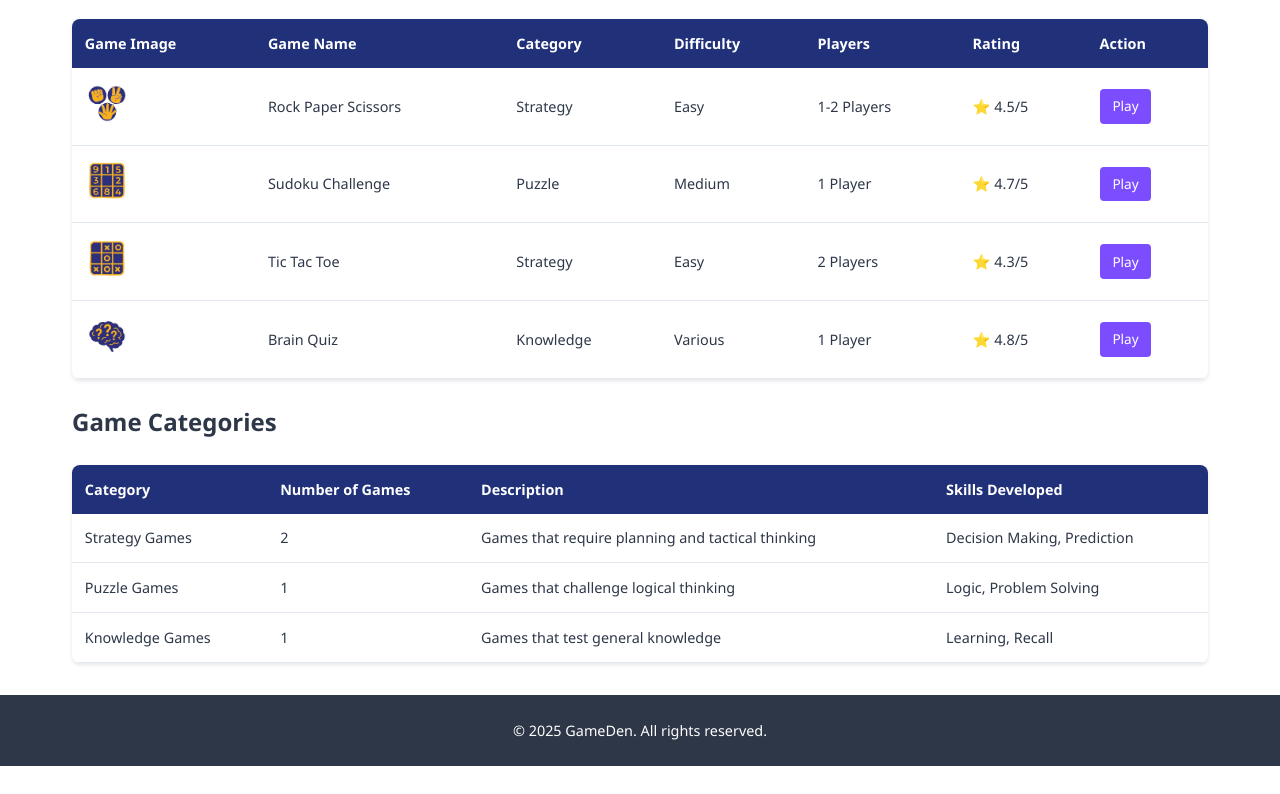
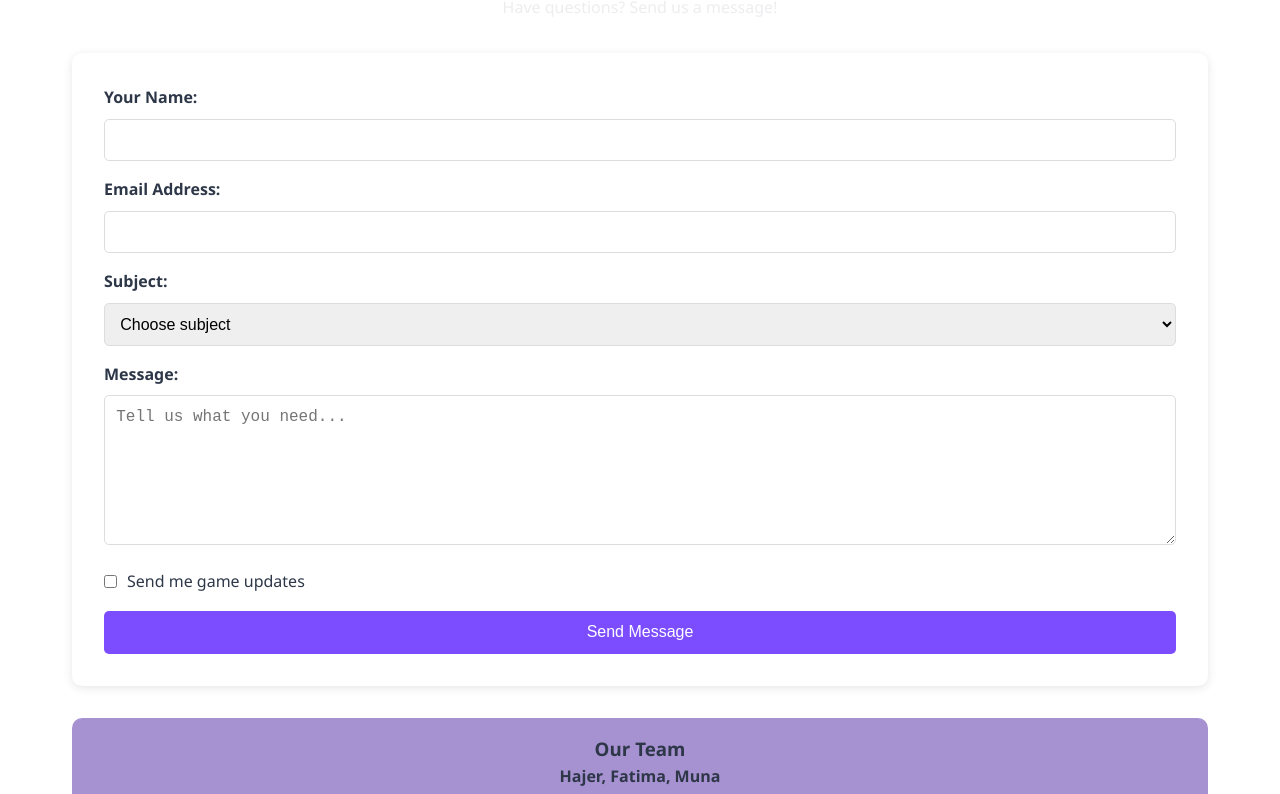
Before and after one commit to Hajer69/GameDen, a plain HTML site: page part2/games.html in a window 1280 px wide. Shown: the part 113-907 px from the top of the page. Before the commit the page ends 879 px from the top, so only its background shows below. Drawn offline with Linux system fonts and the light colour scheme.

Commit message:
Update games.html

```diff
--- a/part2/games.html
+++ b/part2/games.html
@@ -3,8 +3,80 @@
 <head>
     <meta charset="UTF-8">
     <meta name="viewport" content="width=device-width, initial-scale=1.0">
-    <title>All Games - GameDen</title>
+    <meta name="description" content="Have fun with GameDen, Play interactive online games! Challenge yourself with Sudoku, Rock Paper Scissors, and many more games.">
+    <title>Contact Us - GameDen</title>
     <link rel="stylesheet" href="style.css">
+    <style>
+
+
+        .contact-header {
+            color: #ededef;
+            text-align: center;
+            margin-bottom: 2rem;
+
+
+        }
+
+        .contact-form {
+
+            background: white;
+            padding: 2rem;
+            border-radius: 10px;
+            box-shadow: 0 2px 10px rgba(0,0,0,0.1);
+        }
+
+        .form-group {
+            margin-bottom: 1rem;
+        }
+
+        .form-label {
+            display: block;
+            margin-bottom: 0.5rem;
+            font-weight: bold;
+        }
+
+        .form-control {
+            width: 100%;
+            padding: 0.7rem;
+            border: 1px solid #ddd;
+            border-radius: 5px;
+            font-size: 1rem;
+            transition: 0.3;
+        }
+        .form-control:hover {
+            border-color: rgb(97, 84, 213);
+            box-shadow: 0 0 8px rgb(97, 84, 213);
+
+        }
+
+        textarea.form-control {
+            height: 150px;
+            resize: vertical;
+        }
+
+        .submit-btn {
+            background: #7C4DFF;
+            color: white;
+            padding: 0.8rem 2rem;
+            border: none;
+            border-radius: 5px;
+            font-size: 1rem;
+            cursor: pointer;
+            width: 100%;
+        }
+
+        .submit-btn:hover {
+            background: #6b3ccc;
+        }
+
+        .contact-info {
+            text-align: center;
+            margin-top: 2rem;
+            padding: 1rem;
+            background: #a691d1;
+            border-radius: 10px;
+        }
+    </style>
 </head>
 <body>
     <nav class="navbar">
@@ -15,107 +87,71 @@
             </div>
             <ul class="nav-menu">
                 <li><a href="index.html" class="nav-link">Home</a></li>
-                <li><a href="games.html" class="nav-link active">Games</a></li>
+                <li><a href="games.html" class="nav-link">Games</a></li>
                 <li><a href="about.html" class="nav-link">About</a></li>
-                <li><a href="contact.html" class="nav-link">Contact</a></li>
+                <li><a href="contact.html" class="nav-link active">Contact</a></li>
                 <li><a href="login.html" class="nav-link login-btn">Sign In</a></li>
             </ul>
         </div>
     </nav>
 
-    <section class="games-page">
+    <section class="contact-page">
         <div class="container">
-            <h1>All Games Collection</h1>
+            <div class="contact-header">
+                <h1>Contact Us</h1>
+                <p>Have questions? Send us a message!</p>
+            </div>
 
-            <!-- Games Table -->
-            <table class="games-table">
-                <thead>
-                    <tr>
-                        <th>Game Image</th>
-                        <th>Game Name</th>
-                        <th>Category</th>
-                        <th>Difficulty</th>
-                        <th>Players</th>
-                        <th>Rating</th>
-                        <th>Action</th>
-                    </tr>
-                </thead>
-                <tbody>
-                    <tr>
-                        <td><img src="images/rps.jpg" alt="Rock Paper Scissors" class="table-image"></td>
-                        <td>Rock Paper Scissors</td>
-                        <td>Strategy</td>
-                        <td>Easy</td>
-                        <td>1-2 Players</td>
-                        <td>⭐ 4.5/5</td>
-                        <td><a href="rps.html" class="btn-table">Play</a></td>
-                    </tr>
-                    <tr>
-                        <td><img src="images/sudoku.jpg" alt="Sudoku" class="table-image"></td>
-                        <td>Sudoku Challenge</td>
-                        <td>Puzzle</td>
-                        <td>Medium</td>
-                        <td>1 Player</td>
-                        <td>⭐ 4.7/5</td>
-                        <td><a href="sudoku.html" class="btn-table">Play</a></td>
-                    </tr>
-                    <tr>
-                        <td><img src="images/tictactoe.jpg" alt="Tic Tac Toe" class="table-image"></td>
-                        <td>Tic Tac Toe</td>
-                        <td>Strategy</td>
-                        <td>Easy</td>
-                        <td>2 Players</td>
-                        <td>⭐ 4.3/5</td>
-                        <td><a href="tictactoe.html" class="btn-table">Play</a></td>
-                    </tr>
-                    <tr>
-                        <td><img src="images/quiz.jpg" alt="Quiz Game" class="table-image"></td>
-                        <td>Brain Quiz</td>
-                        <td>Knowledge</td>
-                        <td>Various</td>
-                        <td>1 Player</td>
-                        <td>⭐ 4.8/5</td>
-                        <td><a href="quiz.html" class="btn-table">Play</a></td>
-                    </tr>
-                </tbody>
-            </table>
+            <div class="contact-form">
+                <form action="https://httpbin.org/get" method="GET">
+                    <div class="form-group">
+                        <label class="form-label">Your Name:</label>
+                        <input type="text" name="name" class="form-control" required>
+                    </div>
 
-            <!-- Game Categories Table -->
-            <div class="game-categories">
-                <h2>Game Categories</h2>
-                <table class="category-table">
-                    <tr>
-                        <th>Category</th>
-                        <th>Number of Games</th>
-                        <th>Description</th>
-                        <th>Skills Developed</th>
-                    </tr>
-                    <tr>
-                        <td>Strategy Games</td>
-                        <td>2</td>
-                        <td>Games that require planning and tactical thinking</td>
-                        <td>Decision Making, Prediction</td>
-                    </tr>
-                    <tr>
-                        <td>Puzzle Games</td>
-                        <td>1</td>
-                        <td>Games that challenge logical thinking</td>
-                        <td>Logic, Problem Solving</td>
-                    </tr>
-                    <tr>
-                        <td>Knowledge Games</td>
-                        <td>1</td>
-                        <td>Games that test general knowledge</td>
-                        <td>Learning, Recall</td>
-                    </tr>
-                </table>
+                    <div class="form-group">
+                        <label class="form-label">Email Address:</label>
+                        <input type="email" name="email" class="form-control" required>
+                    </div>
+
+                    <div class="form-group">
+                        <label class="form-label">Subject:</label>
+                        <select name="subject" class="form-control" required>
+                            <option value="">Choose subject</option>
+                            <option value="problem">Problem with game</option>
+                            <option value="suggestion">Game suggestion</option>
+                            <option value="question">General question</option>
+                        </select>
+                    </div>
+
+                    <div class="form-group">
+                        <label class="form-label">Message:</label>
+                        <textarea name="message" class="form-control" required placeholder="Tell us what you need..."></textarea>
+                    </div>
+
+                    <div class="form-group">
+                        <label style="display: flex; align-items: center; gap: 10px;">
+                            <input type="checkbox" name="newsletter" value="yes">
+                            Send me game updates
+                        </label>
+                    </div>
+
+                    <button type="submit" class="submit-btn">Send Message</button>
+                </form>
+            </div>
+
+            <div class="contact-info">
+                <h3>Our Team</h3>
+                <p><strong>Hajer, Fatima, Muna</strong></p>
+                <p>COMP3700 - Fall 2025</p>
+                <p>Sultan Qaboos University</p>
             </div>
         </div>
     </section>
 
     <footer>
         <div class="container">
-            <p>&copy; 2025 GameDen. All rights reserved.</p>
+            <p>&copy; 2025 GameDen. Student Project.</p>
         </div>
     </footer>
 </body>
```
